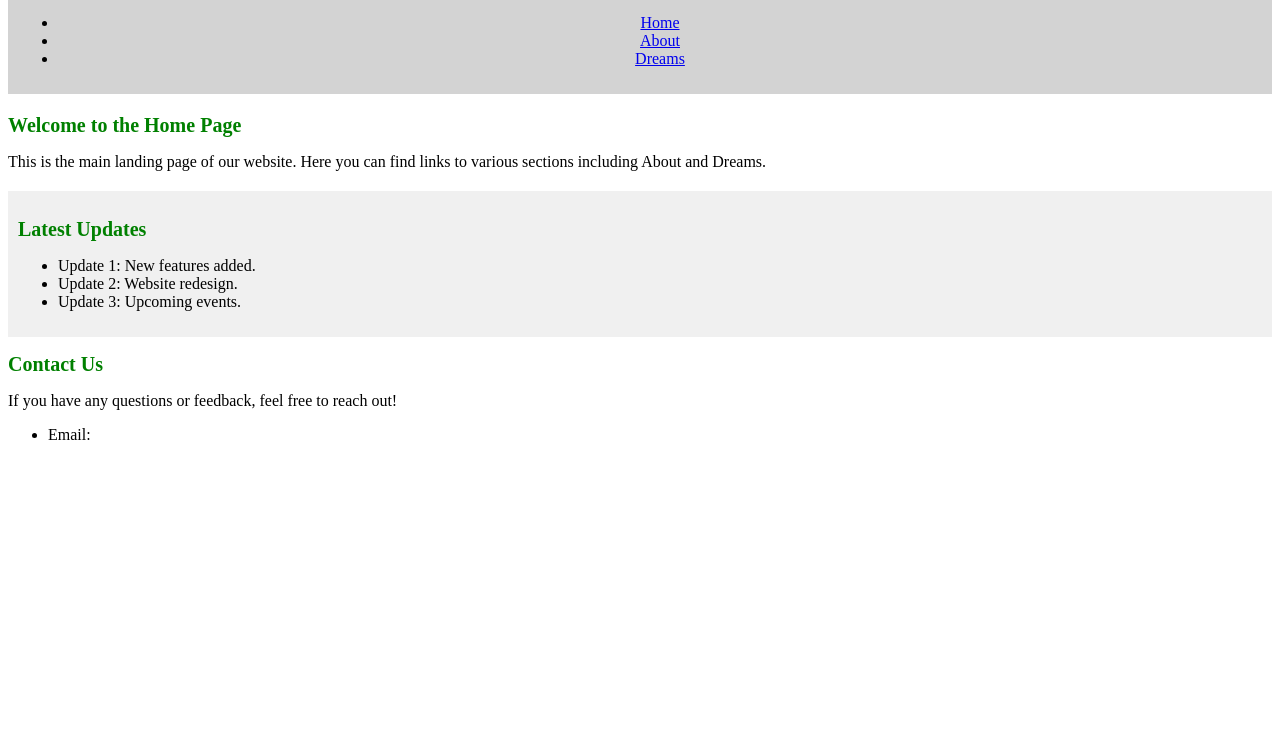
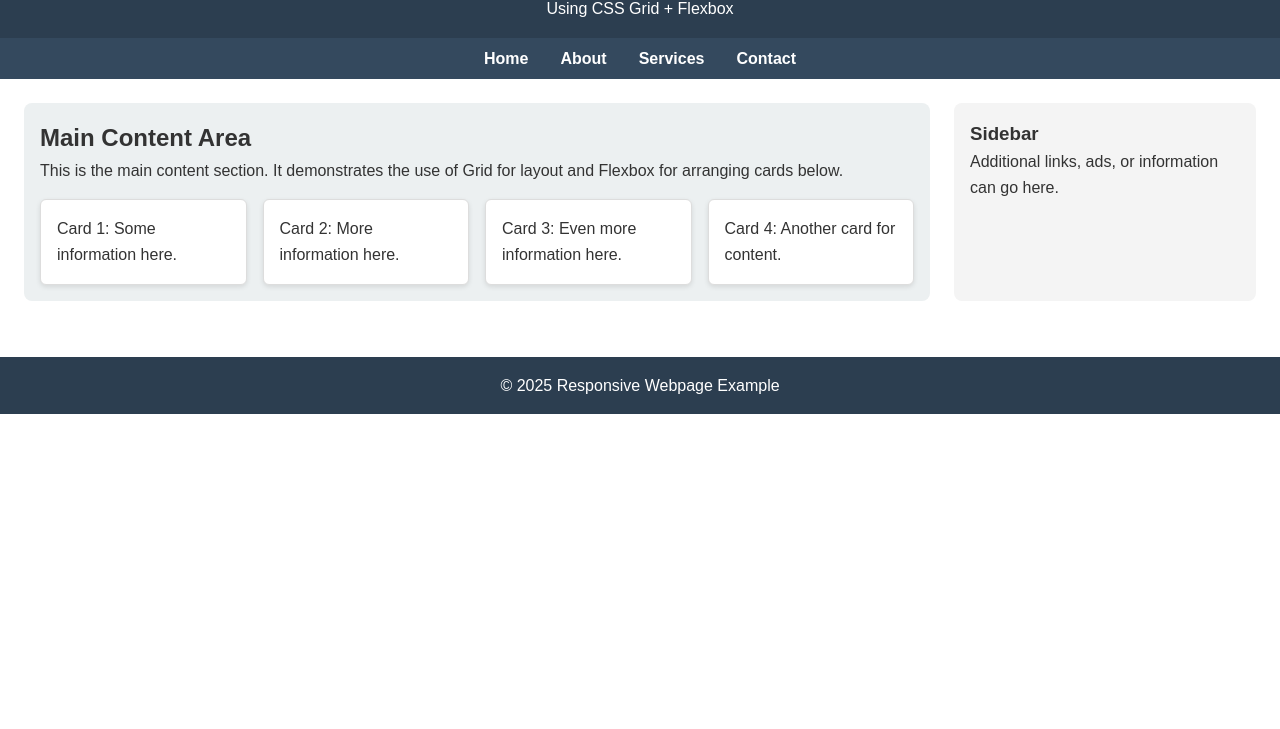
Before and after one commit to Sterlingbot65/webdev, a plain HTML site: page index.html in a window 1280 px wide. Shown: the part 71-800 px from the top of the page. Drawn offline with Linux system fonts and the light colour scheme; files that its build step writes are made by us from their sources.

Commit message:
week5 assignment

```diff
--- a/index.html
+++ b/index.html
@@ -1,40 +1,50 @@
 <!DOCTYPE html>
 <html lang="en">
 <head>
-    <meta charset="UTF-8">
-    <meta name="viewport" content="width=device-width, initial-scale=1.0">
-    <meta name="description" content="A simple HTML page for the Home section.">
-    <title>HOME PAGE</title>
-    <link rel="stylesheet" href="style/style.css">
+  <meta charset="UTF-8">
+  <meta name="viewport" content="width=device-width, initial-scale=1.0">
+  <title>Responsive Grid + Flexbox Layout</title>
+  <link rel="stylesheet" href="style.css">
 </head>
 <body>
   <header>
-     <h1>Home page</h1>
-     <nav>
-        <ul>
-            <li><a href="index.html">Home</a></li>
-            <li><a href="about.html">About</a></li>
-            <li><a href="dreams.html">Dreams</a></li>
-        </ul>
-     </nav>
+    <h1>My Responsive Webpage</h1>
+    <p>Using CSS Grid + Flexbox</p>
   </header>
-  <main>
-    <section id="about">
-      <h2>Welcome to the Home Page</h2>
-      <p>This is the main landing page of our website. Here you can find links to various sections including About and Dreams.</p>
-    </section>
-    <section style="background-color: #f0f0f0; padding: 10px; margin-top: 20px; ">
-      <h2>Latest Updates</h2>
-      <ul>
-        <li>Update 1: New features added.</li>
-        <li>Update 2: Website redesign.</li>
-        <li>Update 3: Upcoming events.</li>
-      </ul>
+
+  <nav>
+    <ul>
+      <li><a href="#">Home</a></li>
+      <li><a href="#">About</a></li>
+      <li><a href="#">Services</a></li>
+      <li><a href="#">Contact</a></li>
+    </ul>
+  </nav>
+
+  <main class="container">
+    <section class="content">
+      <h2>Main Content Area</h2>
+      <p>
+        This is the main content section. It demonstrates the use of Grid for layout
+        and Flexbox for arranging cards below.
+      </p>
+
+      <div class="cards">
+        <div class="card">Card 1: Some information here.</div>
+        <div class="card">Card 2: More information here.</div>
+        <div class="card">Card 3: Even more information here.</div>
+        <div class="card">Card 4: Another card for content.</div>
+      </div>
     </section>
 
-    <section id="dreams">
-      <h2>Contact Us</h2>
-      <p>If you have any questions or feedback, feel free to reach out!</p>
-      <ul>
-        <li>Email: <a href="mailto:
+    <aside class="sidebar">
+      <h3>Sidebar</h3>
+      <p>Additional links, ads, or information can go here.</p>
+    </aside>
+  </main>
+
+  <footer>
+    <p>&copy; 2025 Responsive Webpage Example</p>
+  </footer>
+</body>
 </html>
--- a/style.css
+++ b/style.css
@@ -1,19 +1,93 @@
-h1{
-    color: blue;
-    font-size: 24px;
-    text-align: center;
-}
-nav{
-    background-color: lightgray;
-    padding: 10px;
-    text-align: center;
-    margin-bottom: 20px;
-}
-h2{
-    color: green;
-    font-size: 20px;
-    margin-bottom: 10px;
-}
-p{
-    margin-bottom: 10px;
-}
+
+    * {
+      margin: 0;
+      padding: 0;
+      box-sizing: border-box;
+    }
+    body {
+      font-family: Arial, sans-serif;
+      line-height: 1.6;
+      color: #333;
+    }
+    header, footer {
+      background: #2c3e50;
+      color: white;
+      padding: 1rem;
+      text-align: center;
+    }
+
+    /* Navigation with Flexbox */
+    nav {
+      background: #34495e;
+    }
+    nav ul {
+      display: flex;
+      list-style: none;
+      justify-content: center;
+      flex-wrap: wrap;
+    }
+    nav ul li {
+      margin: 0.5rem 1rem;
+    }
+    nav ul li a {
+      color: white;
+      text-decoration: none;
+      font-weight: bold;
+    }
+
+    /* Grid Layout for main content */
+    .container {
+      display: grid;
+      grid-template-columns: 3fr 1fr;
+      gap: 1.5rem;
+      padding: 1.5rem;
+    }
+    .content {
+      background: #ecf0f1;
+      padding: 1rem;
+      border-radius: 8px;
+    }
+    .sidebar {
+      background: #f4f4f4;
+      padding: 1rem;
+      border-radius: 8px;
+    }
+
+    /* Flexbox for cards inside content */
+    .cards {
+      display: flex;
+      flex-wrap: wrap;
+      gap: 1rem;
+      margin-top: 1rem;
+    }
+    .card {
+      flex: 1 1 200px;
+      background: white;
+      border: 1px solid #ddd;
+      border-radius: 6px;
+      padding: 1rem;
+      box-shadow: 0 2px 5px rgba(0,0,0,0.1);
+    }
+
+    footer {
+      margin-top: 2rem;
+    }
+
+    /* Media Queries */
+    @media (max-width: 900px) {
+      .container {
+        grid-template-columns: 2fr 1fr;
+      }
+    }
+    @media (max-width: 600px) {
+      nav ul {
+        flex-direction: column;
+        align-items: center;
+      }
+      .container {
+        grid-template-columns: 1fr;
+      }
+      .sidebar {
+        order: -1; /* Sidebar above content on mobile */
+      }
+    }
```
